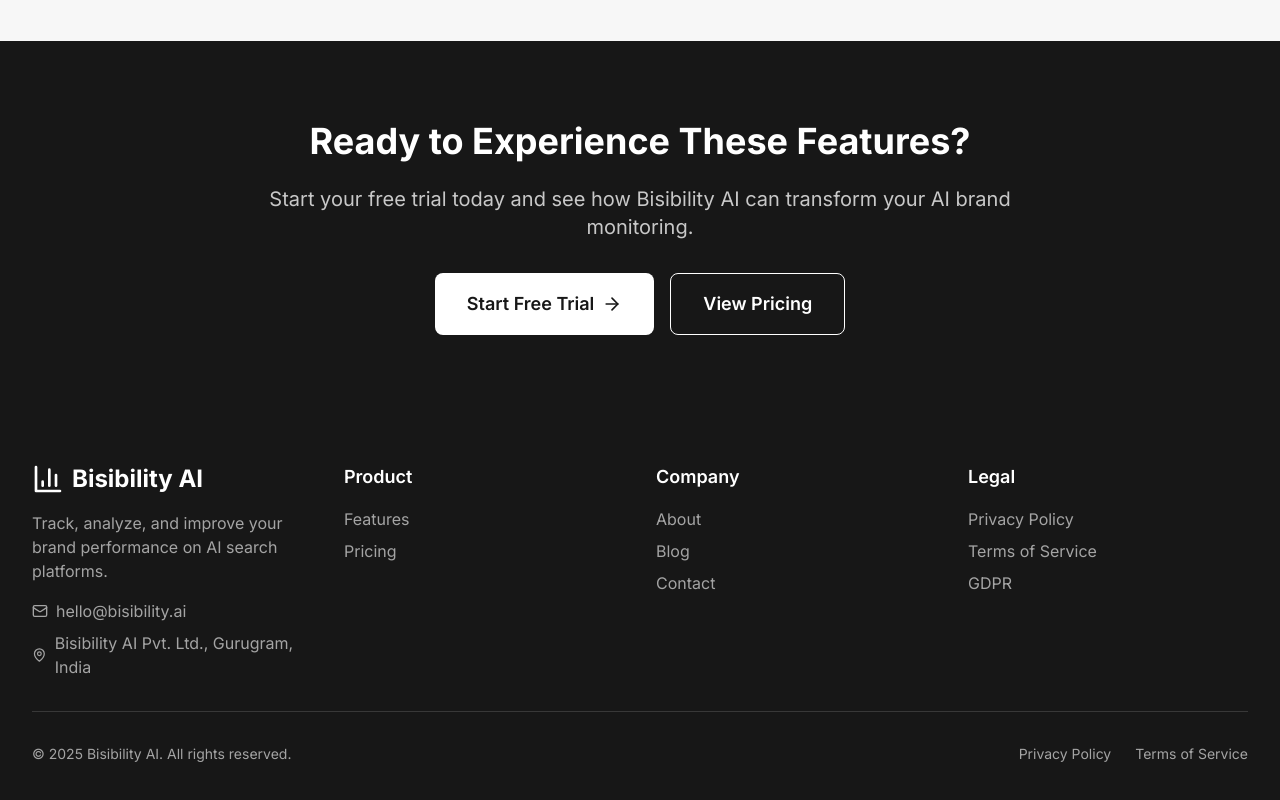
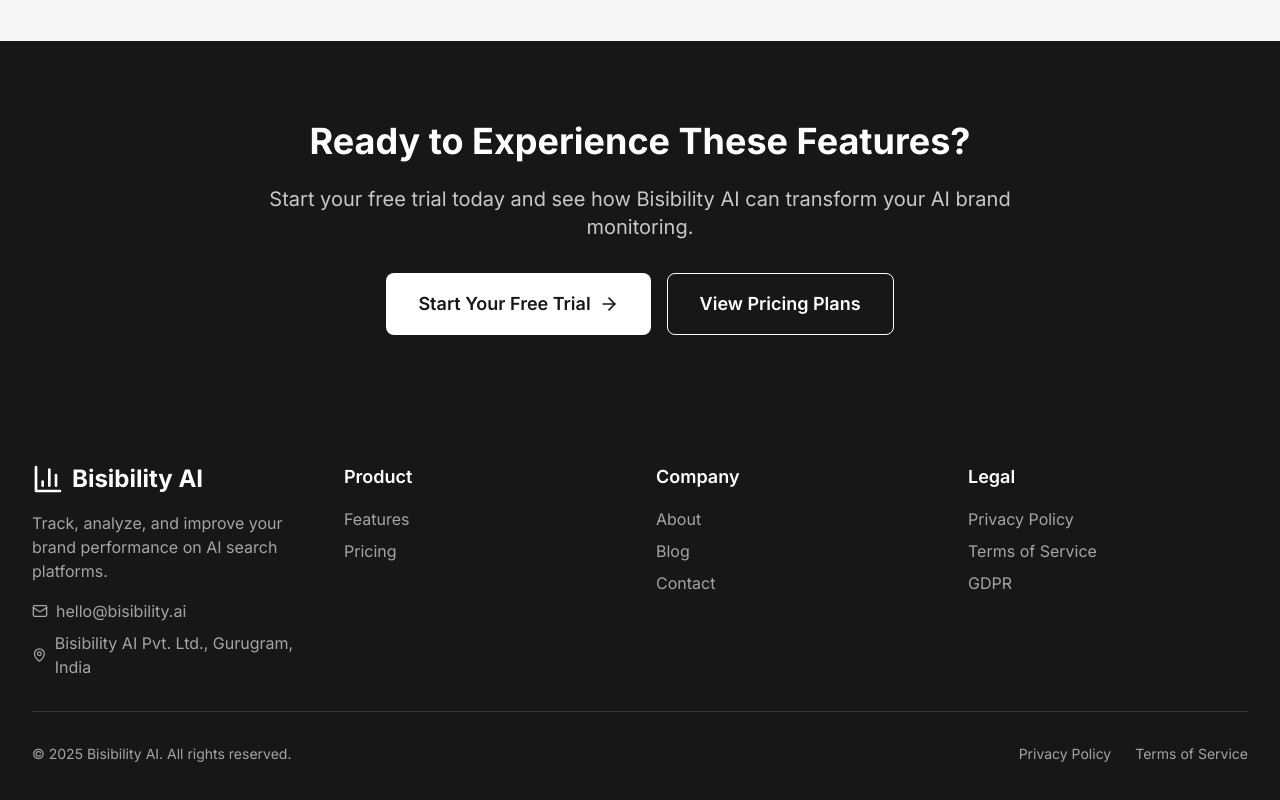
Before and after one commit to himanshu3553/bisibility-ai-website, a Next.js app: page /features in a window 1280 px wide. Shown: the part 3692-4492 px from the top of the page. Built offline with nearby package versions, Linux system fonts and the light colour scheme.

Commit message:
SEO changes

```diff
--- a/src/app/features/page.tsx
+++ b/src/app/features/page.tsx
@@ -254,15 +254,17 @@
             <Link
               href="/contact"
               className="bg-white text-primary-900 px-8 py-4 rounded-lg font-semibold text-lg hover:bg-primary-100 transition-colors duration-200 flex items-center justify-center"
+              aria-label="Start your free trial of Bisibility AI brand analytics platform"
             >
-              Start Free Trial
+              Start Your Free Trial
               <ArrowRight className="ml-2 h-5 w-5" />
             </Link>
             <Link
               href="/pricing"
               className="border border-white text-white px-8 py-4 rounded-lg font-semibold text-lg hover:bg-white hover:text-primary-900 transition-colors duration-200"
+              aria-label="View Bisibility AI pricing plans and features"
             >
-              View Pricing
+              View Pricing Plans
             </Link>
           </div>
         </div>
```
